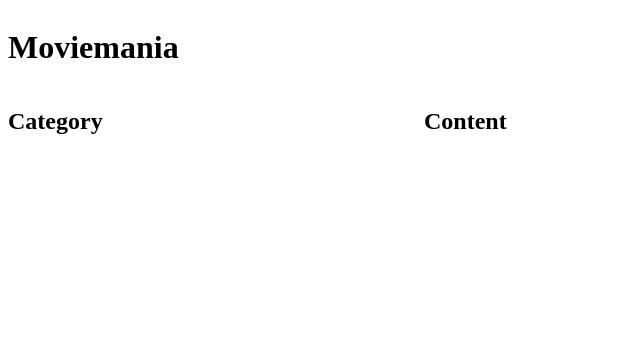
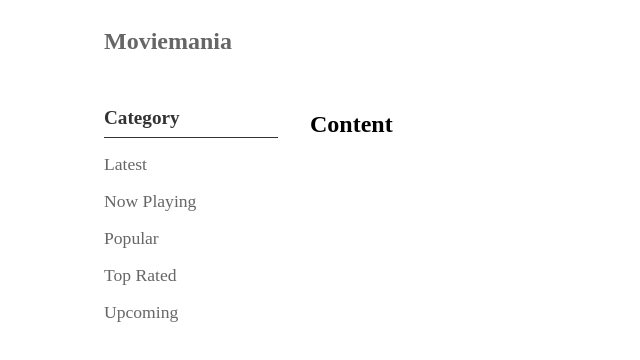
Before and after one commit to frankly034/moviemania, an Angular app: page / in a window 1280 px wide. Shown: the top 360 px of the page, without its empty margins (0-640 px from the left). Built offline with nearby package versions, Linux system fonts and the light colour scheme.

Commit message:
feature(component): add sidebar component
- generate sidebar component
- add SideBarMenu interface
- add sidebar html, css and class attribute
- modify app css
- add mm-side-bar directive to app component
- add sidebar component to app module

```diff
--- a/src/app/app.component.css
+++ b/src/app/app.component.css
@@ -1,6 +1,15 @@
 .container {
   display: flex;
   flex-direction: column;
+  margin: 0 5rem;
+  padding: 0;
+}
+
+.container header {
+  font-size: 1rem;
+  color: #666666;
+  padding: 0 1rem;
+  margin: 0;
 }
 
 .wrapper {
@@ -11,11 +20,13 @@
 }
 
 .sidebar {
-  width: 30%;
-  flex: 1 200px;
+  width: 10%;
+  flex: 1 100px;
+  padding: 1rem;
 }
 
 .content {
-  width: 70%;
-  flex: 3 200px;
+  width: 90%;
+  flex: 9 200px;
+  padding: 1rem;
 }
--- a/src/app/app.component.html
+++ b/src/app/app.component.html
@@ -1,10 +1,12 @@
 <div class="container">
   <header>
-    <h1>Moviemania</h1>
+    <h2>Moviemania</h2>
   </header>
   <div class="wrapper">
     <aside class="sidebar">
-      <h2>Category</h2>
+      <mm-side-bar
+      [sideBarMenu]="sideBarMenu"
+      ></mm-side-bar>
     </aside>
     <main class="content">
       <h2>Content</h2>
--- a/src/app/app.component.ts
+++ b/src/app/app.component.ts
@@ -1,10 +1,34 @@
 import { Component } from '@angular/core';
+
+import { SideBarMenu } from './shared/side-bar/side-bar';
 
 @Component({
   selector: 'mm-root',
   templateUrl: './app.component.html',
-  styleUrls: ['./app.component.css']
+  styleUrls: ['./app.component.css'],
 })
 export class AppComponent {
   title = 'moviemania';
+  sideBarMenu: SideBarMenu[] = [
+    {
+      title: 'Latest',
+      tag: 'latest',
+    },
+    {
+      title: 'Now Playing',
+      tag: 'now_playing',
+    },
+    {
+      title: 'Popular',
+      tag: 'popular',
+    },
+    {
+      title: 'Top Rated',
+      tag: 'top_rated',
+    },
+    {
+      title: 'Upcoming',
+      tag: 'upcoming',
+    },
+  ];
 }
--- a/src/app/app.module.ts
+++ b/src/app/app.module.ts
@@ -2,10 +2,12 @@ import { NgModule } from '@angular/core';
 import { BrowserModule } from '@angular/platform-browser';
 
 import { AppComponent } from './app.component';
+import { SideBarComponent } from './shared/side-bar/side-bar.component';
 
 @NgModule({
   declarations: [
-    AppComponent
+    AppComponent,
+    SideBarComponent
   ],
   imports: [
     BrowserModule
--- /dev/null
+++ b/src/app/shared/side-bar/side-bar.component.css
@@ -0,0 +1,40 @@
+.nav-header {
+  padding-bottom: 0.5rem;
+  color: #333333;
+  font-size: 1.2rem;
+  border-bottom: 1px #333333 solid;
+}
+
+.nav-list {
+  list-style: none;
+  padding: 0;
+}
+
+.nav-item {
+  margin-bottom: 1rem;
+  font-size: 1.1rem;
+}
+
+.nav-link {
+  text-decoration: none;
+}
+
+.nav-item a:link {
+  color: #666666;
+}
+
+.nav-item a:visited {
+  color: #666666;
+}
+
+.nav-item a:focus {
+  color: #1967d2;
+}
+
+.nav-item a:hover {
+  color: #1967d2;
+}
+
+.nav-item a:active {
+  color: #1967d2;
+}
--- /dev/null
+++ b/src/app/shared/side-bar/side-bar.component.html
@@ -0,0 +1,8 @@
+<h2 class="nav-header">Category</h2>
+<ul class="nav-list">
+  <li *ngFor="let menu of sideBarMenu" class="nav-item">
+    <a href="/{{ menu.tag }}" class="nav-link" id="{{ menu.tag }}">
+      {{ menu.title }}
+    </a>
+  </li>
+</ul>
--- /dev/null
+++ b/src/app/shared/side-bar/side-bar.component.ts
@@ -0,0 +1,18 @@
+import { Component, Input, OnInit } from '@angular/core';
+
+import { SideBarMenu } from './side-bar';
+
+@Component({
+  selector: 'mm-side-bar',
+  templateUrl: './side-bar.component.html',
+  styleUrls: ['./side-bar.component.css']
+})
+export class SideBarComponent implements OnInit {
+  @Input() sideBarMenu!: SideBarMenu[];
+
+  constructor() { }
+
+  ngOnInit(): void {
+  }
+
+}
--- /dev/null
+++ b/src/app/shared/side-bar/side-bar.ts
@@ -0,0 +1,4 @@
+export interface SideBarMenu {
+  title: string;
+  tag: string;
+}
```
Also changed, not shown: 1 other file (tests, documents, lock files or other folders).
